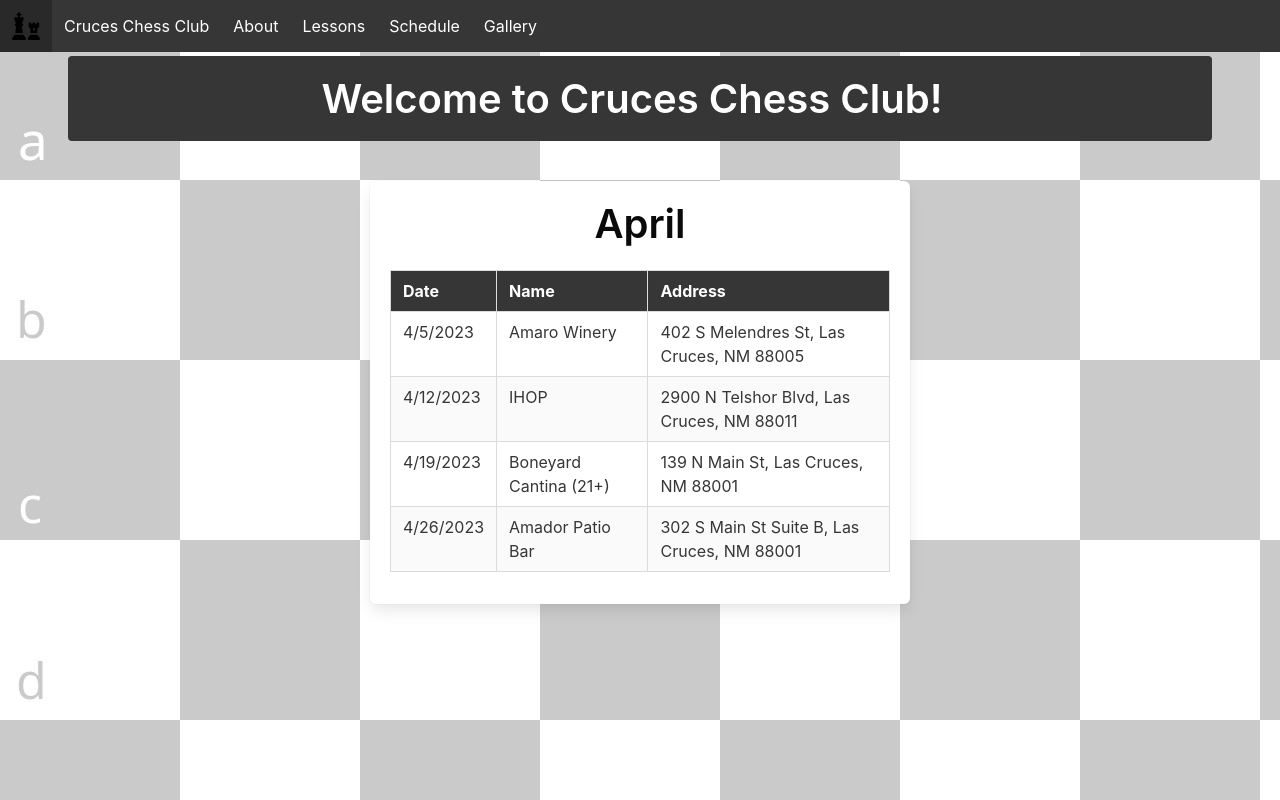
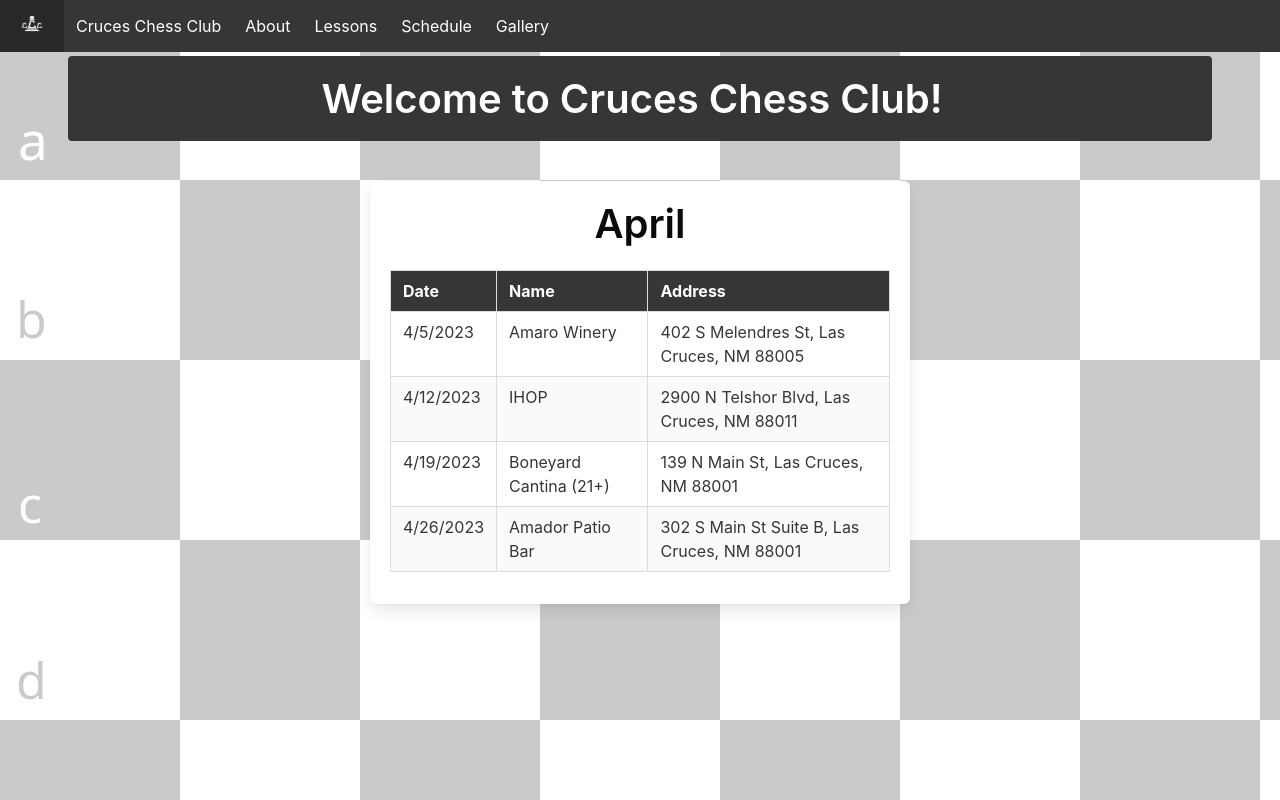
Before and after one commit to RoastBeefer00/cruceschessclub, a SvelteKit app: page / in a window 1280 px wide. Built offline with nearby package versions, Linux system fonts and the light colour scheme.

Commit message:
initial commit

```diff
--- a/src/app.html
+++ b/src/app.html
@@ -2,7 +2,7 @@
 <html lang="en">
 	<head>
 		<meta charset="utf-8" />
-		<link rel="icon" href="chess-solid.svg" />
+		<link rel="icon" href="ccc.png" />
 		<meta name="viewport" content="width=device-width" />
 		%sveltekit.head%
 	</head>
--- a/src/routes/+layout.svelte
+++ b/src/routes/+layout.svelte
@@ -22,7 +22,7 @@
 <nav class="navbar is-dark is-fixed-top" aria-label="main navigation">
   <div class="navbar-brand">
     <a class="navbar-item" href="/">
-      <img src="chess-solid.svg" width="28" height="28" alt="chess">
+      <img src="ccc.png" width="40" height="40" alt="chess">
     </a>
     <a href="/" class="navbar-item">
       Cruces Chess Club
```
Also changed, not shown: static/ccc.png (added).
